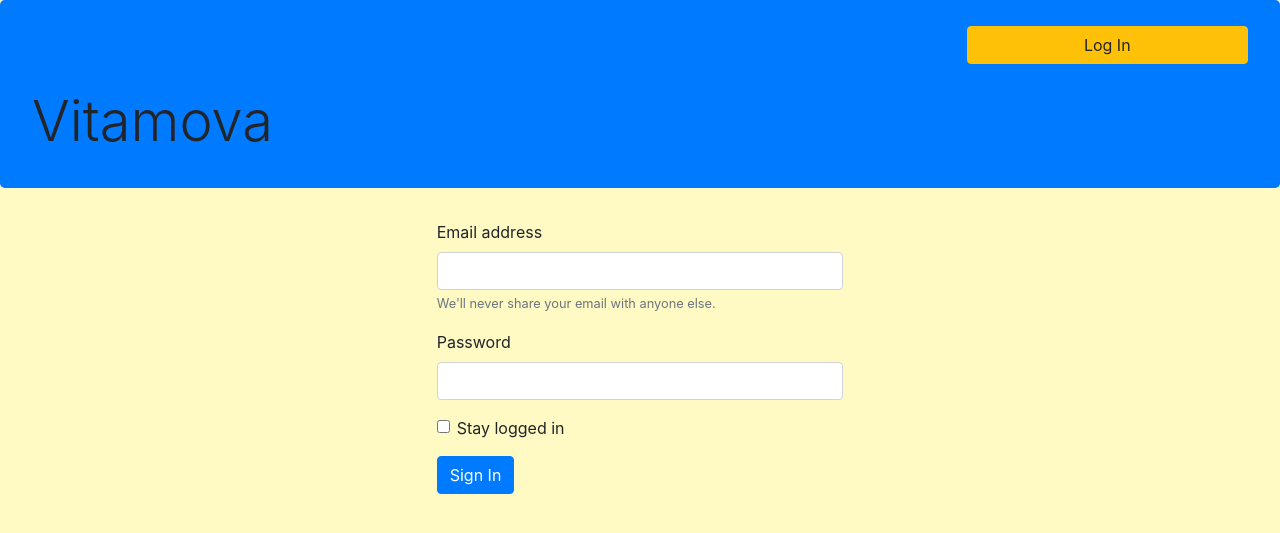
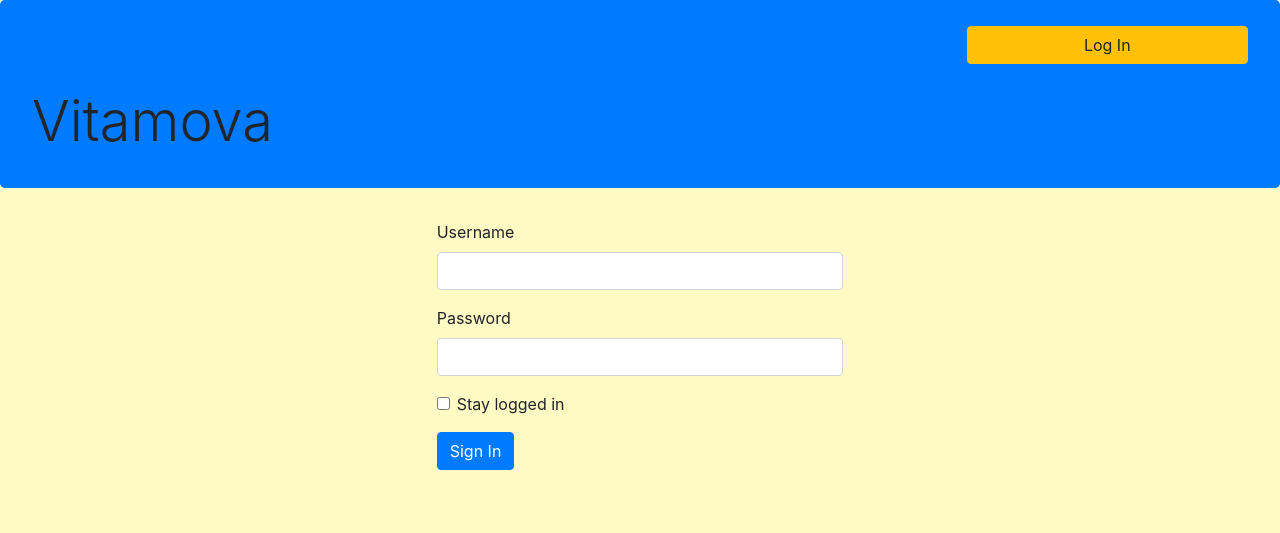
Before and after one commit to WKBSoft/vitamova, a Django app: page /login/ in a window 1280 px wide. Shown: the top 533 px of the page. Run offline with Django 3.2, Linux system fonts and the light colour scheme; some libraries are stand-ins or nearby versions.

Commit message:
figuring out authentication

```diff
--- a/vitamova/templates/login.html
+++ b/vitamova/templates/login.html
@@ -11,9 +11,8 @@
             <input type="text" name="logging_in" value="True" hidden>
             <input type="text" id="login_token" name="login_token" hidden>
             <div class="form-group">
-                <label for="InputEmail">Email address</label>
-                <input type="email" class="form-control" id="InputEmail" aria-describedby="emailHelp" name="email">
-                <small id="emailHelp" class="form-text text-muted">We'll never share your email with anyone else.</small>
+                <label for="Username">Username</label>
+                <input type="text" class="form-control" id="Username" name="username">
             </div>
             <div class="form-group">
                 <label for="InputPassword">Password</label>
```
